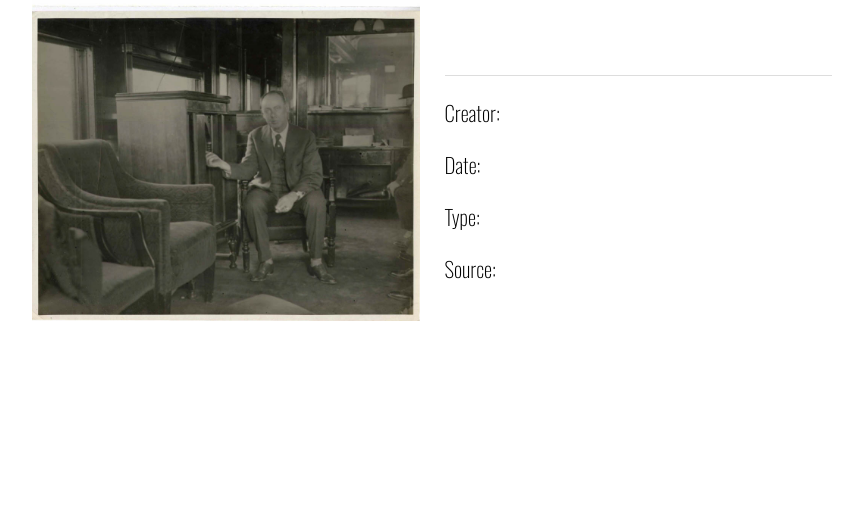
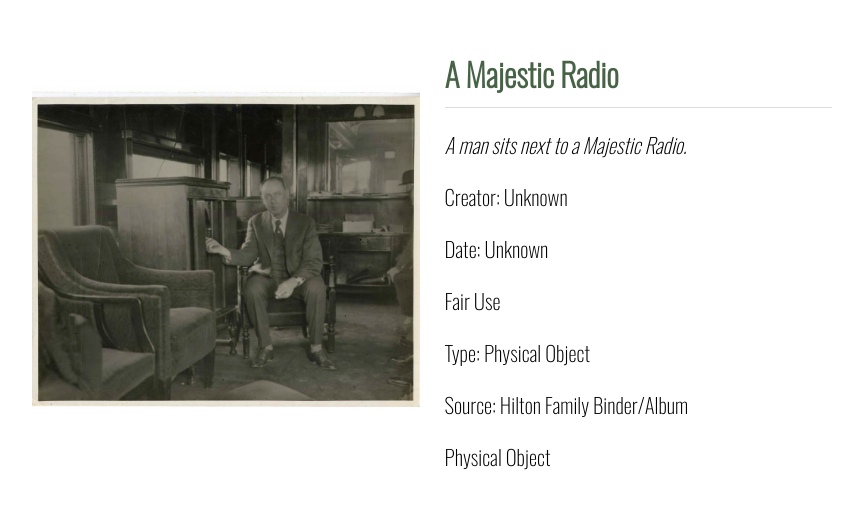
Before and after one commit to martinez2125/TennesseeChicago_Images, a Jekyll site: the page built from _mindoc_media/pg955-img.md, in a window 1280 px wide. Shown: the top 509 px of the page, without its empty margins (208-1071 px from the left). Built offline with Jekyll 4.4.1, drawn with Linux system fonts in a browser that asks for light colours.

Commit message:
Update pg955-img.md

```diff
--- a/_mindoc_media/pg955-img.md
+++ b/_mindoc_media/pg955-img.md
@@ -3,18 +3,18 @@ page: section-name
 title: Hilton Family Binder (Inside)
 media_type: image
 
-_title:
-description:
-creator:
-_date:
-rights:
-type:
-source:
+_title: A Majestic Radio
+description: A man sits next to a Majestic Radio.
+creator: Unknown
+_date: Unknown
+rights: Fair Use
+type: Physical Object
+source: Hilton Family Binder/Album
 identifier:
 contributor:
-format:
-credit_(IPTC):
-date_created_(IPTC):
+format: Physical Object
+credit_(IPTC): Digitization courtesy of Caden J. Miller & Lesly Martinez
+date_created_(IPTC): 9/15/2025
 
 _path: /assets/img/pg55-img.jpg
 order: 57
```
